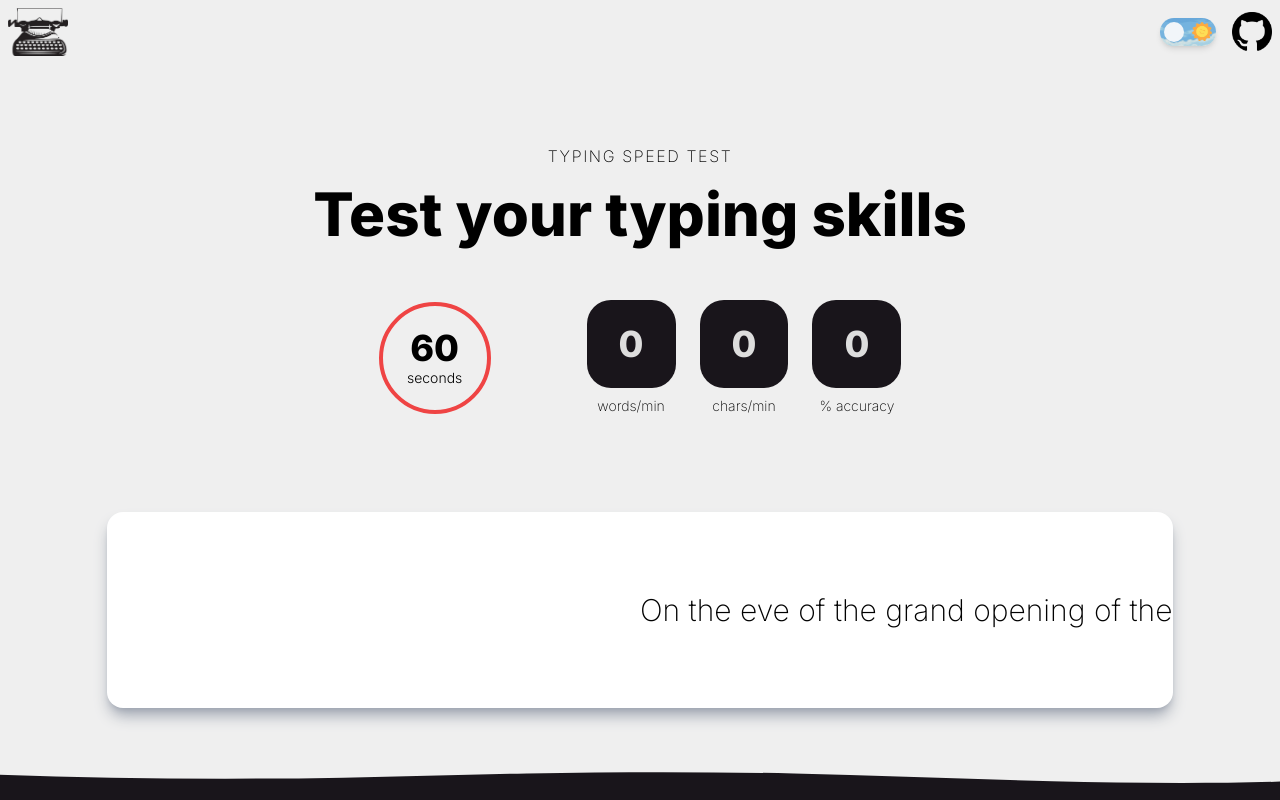
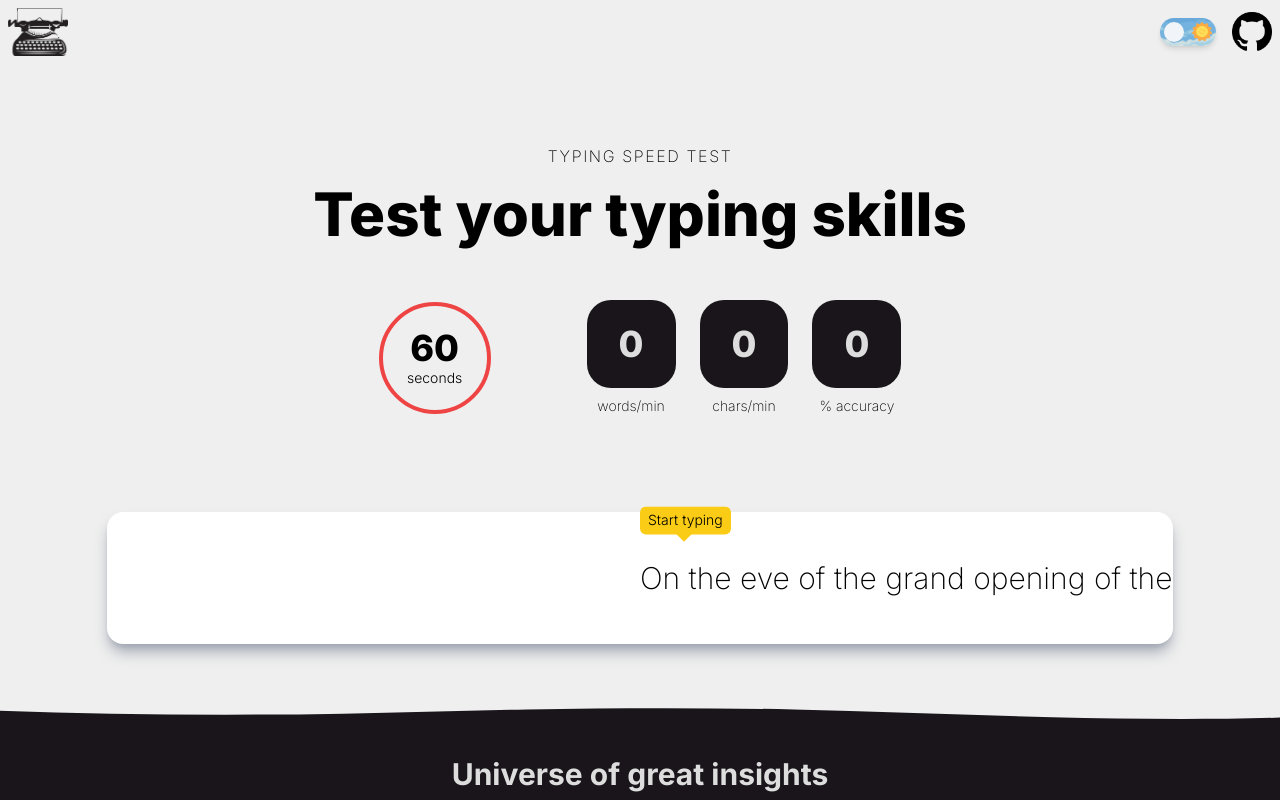
Before and after one commit to chronosgit/typewriter, a Next.js app: page / in a window 1280 px wide. Shown: the top 800 px of the page. Built offline with nearby package versions, Linux system fonts and the light colour scheme.

Commit message:
feat: added bouncy call to action

```diff
--- a/src/app/_components/field/Field.tsx
+++ b/src/app/_components/field/Field.tsx
@@ -1,15 +1,39 @@
-import { FC } from 'react';
+'use client';
+
+import { FC, useContext } from 'react';
+import SessionContext from '@/contexts/session/SessionContext';
+import exist from '@/utils/exist';
 
 interface Props {
 	sentence: string;
 }
 
 const Field: FC<Props> = ({ sentence }) => {
+	const sessionCtx = useContext(SessionContext);
+
+	if (!exist(sessionCtx)) {
+		throw Error('Field component must use Session context');
+	}
+
+	const { startedTyping, curWord, typedWord, oldWords } = sessionCtx!;
+
 	return (
-		<div className="mx-auto w-10/12 overflow-hidden rounded-2xl bg-white py-20 shadow-lg shadow-gray-400">
-			<p className="translate-x-1/2 whitespace-nowrap text-3xl font-extralight text-black">
-				{sentence}
-			</p>
+		<div className="relative mx-auto w-10/12 rounded-2xl bg-white py-12 shadow-lg shadow-gray-400">
+			<div className="overflow-hidden">
+				<p className="translate-x-1/2 overflow-hidden whitespace-nowrap text-3xl font-extralight text-black">
+					{sentence}
+				</p>
+			</div>
+
+			{/* Call to action */}
+			<div className="pointer-events-none absolute left-1/2 top-0 z-50 -translate-x-1/2 animate-bounce rounded-md bg-yellow-400 px-2 py-1">
+				<div className="relative">
+					<p className="text-sm font-light text-black">Start typing</p>
+
+					{/* Acute thingy in the bottom */}
+					<div className="absolute top-0 -z-40 size-4 translate-x-7 translate-y-3 rotate-45 bg-yellow-400" />
+				</div>
+			</div>
 		</div>
 	);
 };
```
